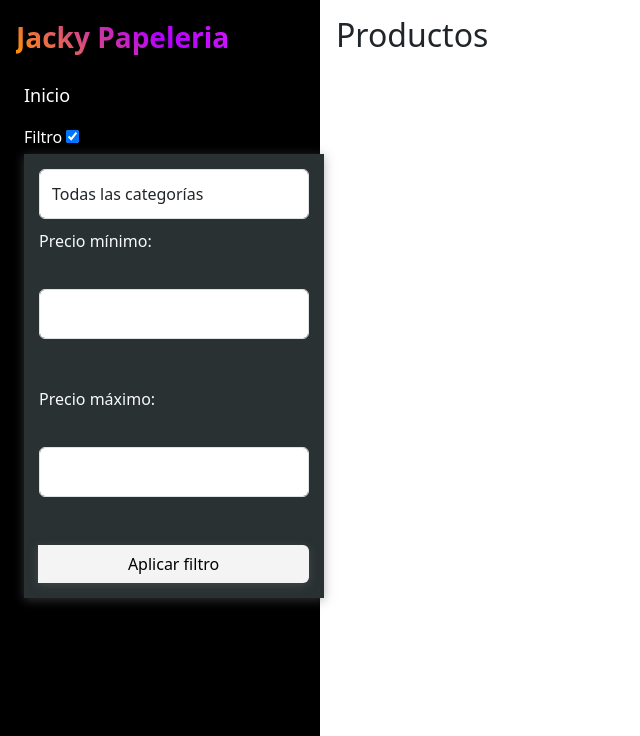
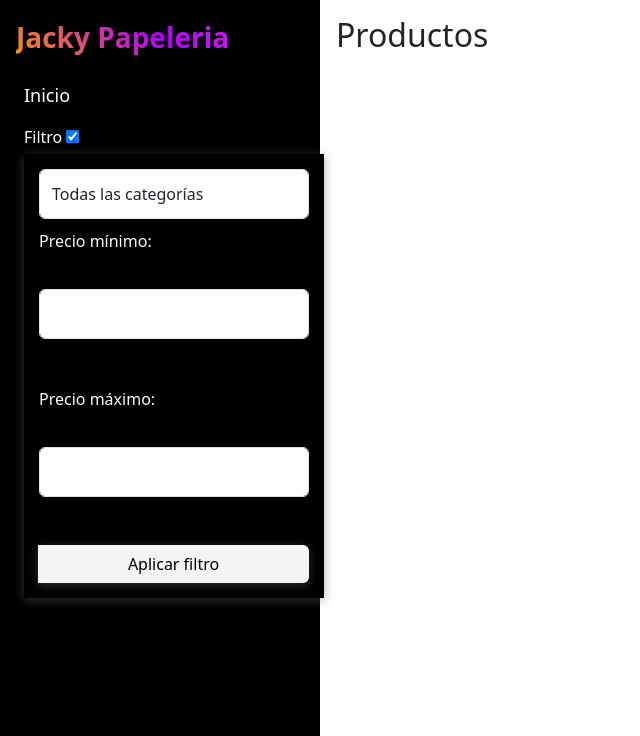
Before and after one commit to miguelorg19/IntegradoraB, a PHP site: page /public/views/catalogo.php in a window 1280 px wide, with the box ticked. Shown: the part 64-800 px from the top of the page, without its empty margins (0-640 px from the left). Run offline with PHP 8.4, Linux system fonts and the light colour scheme; the visitor is signed in with stand-in values (Sample User, id 1); data that the repository does not hold is empty.

Commit message:
Update catalogo.php

```diff
--- a/Integradora/public/views/catalogo.php
+++ b/Integradora/public/views/catalogo.php
@@ -270,7 +270,7 @@ $resultado = $sql->fetchAll(PDO::FETCH_ASSOC);
     #toggle-filter:checked+.filter-content {
       display: flex;
       flex-direction: column;
-      background-color: #293133;
+      background-color: black;
       box-shadow: 0px 2px 10px rgba(100, 100, 100, 0.5);
       height: auto;
       padding: 15px;
```
